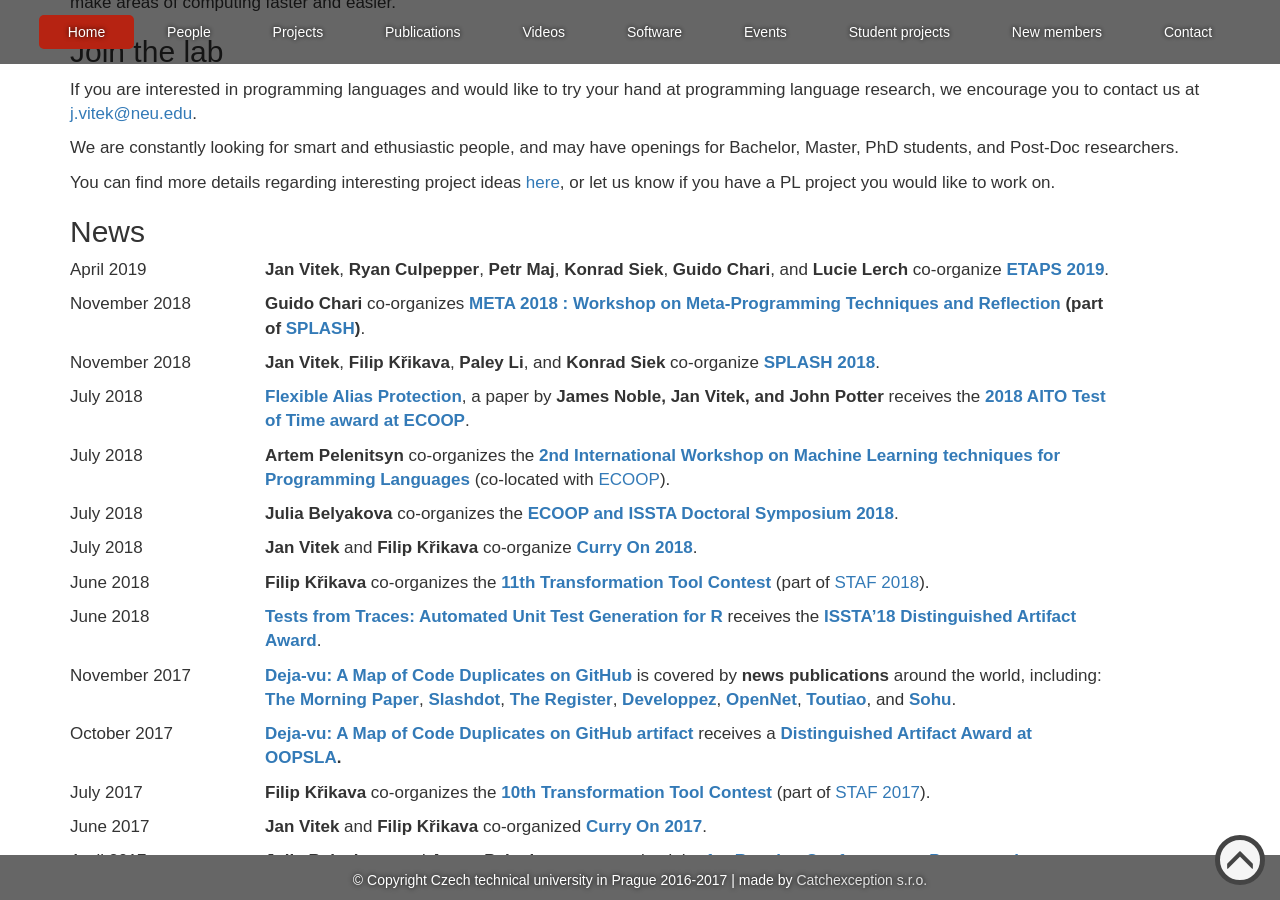
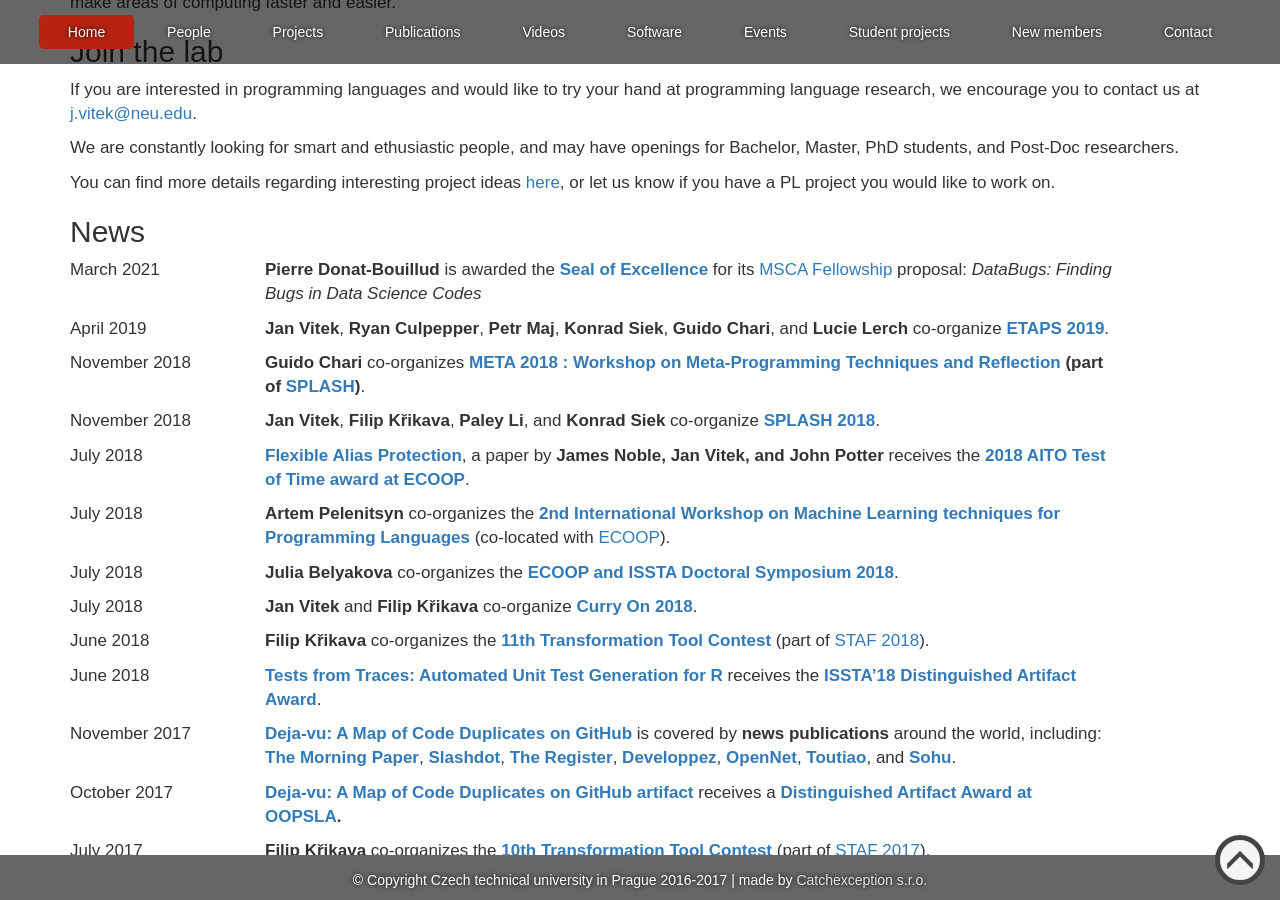
Before and after one commit to PRL-PRG/prl-prg.github.io, a Jekyll site: the page built from index.md, in a window 1280 px wide and 900 px high, scrolled down 1120 px. Built offline with Jekyll 4.4.1, drawn with Linux system fonts in a browser that asks for light colours.

Commit message:
News: Pierre's Seal of excellence

```diff
--- a/index.md
+++ b/index.md
@@ -2,6 +2,9 @@
 layout: index
 title: Home
 news:
+  - date: 'March 2021'
+    blurb: '**Pierre Donat-Bouillud** is awarded the **[Seal of Excellence](https://ec.europa.eu/info/research-and-innovation/funding/funding-opportunities/seal-excellence/receiving-seal-excellence_en#marie-skodowska-curie-actions-msca-in-horizon-2020)** for its [MSCA Fellowship](https://ec.europa.eu/research/mariecurieactions/actions/individual-fellowships_en) proposal: _DataBugs:  Finding Bugs in Data Science Codes_'
+
   - date: 'April 2019'
     blurb: '**Jan Vitek**, **Ryan Culpepper**, **Petr Maj**, **Konrad Siek**, **Guido Chari**, and **Lucie Lerch** co-organize **[ETAPS 2019](https://conf.researchr.org/committee/etaps-2019/etaps-2019-organizing-committee/)**.'
 
```
